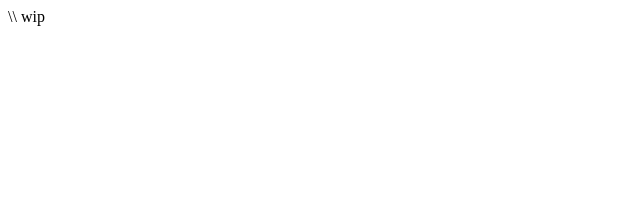
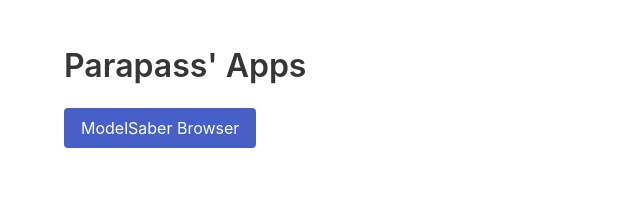
Before and after one commit to Parapass/apps-site, a plain HTML site: page index.html in a window 1280 px wide. Shown: the whole page, without its empty margins (0-640 px from the left). Drawn offline with nearby package versions, Linux system fonts and the light colour scheme.

Commit message:
Update index.html

```diff
--- a/index.html
+++ b/index.html
@@ -1 +1,19 @@
-\\ wip
+<!DOCTYPE html>
+<html>
+  <head>
+    <meta charset="utf-8">
+    <meta name="viewport" content="width=device-width, initial-scale=1">
+    <title>Parapass</title>
+    <link rel="stylesheet" href="https://cdn.jsdelivr.net/npm/bulma@0.9.0/css/bulma.min.css">
+  </head>
+  <body>
+    <section class="section">
+        <div class="container">
+            <h1 class="title">
+              Parapass' Apps
+            </h1>
+            <a class="button is-link" href="https://github.com/parapass/modelsaber-browser">
+                ModelSaber Browser
+            </a>
+        </div>
+    </section>
```
